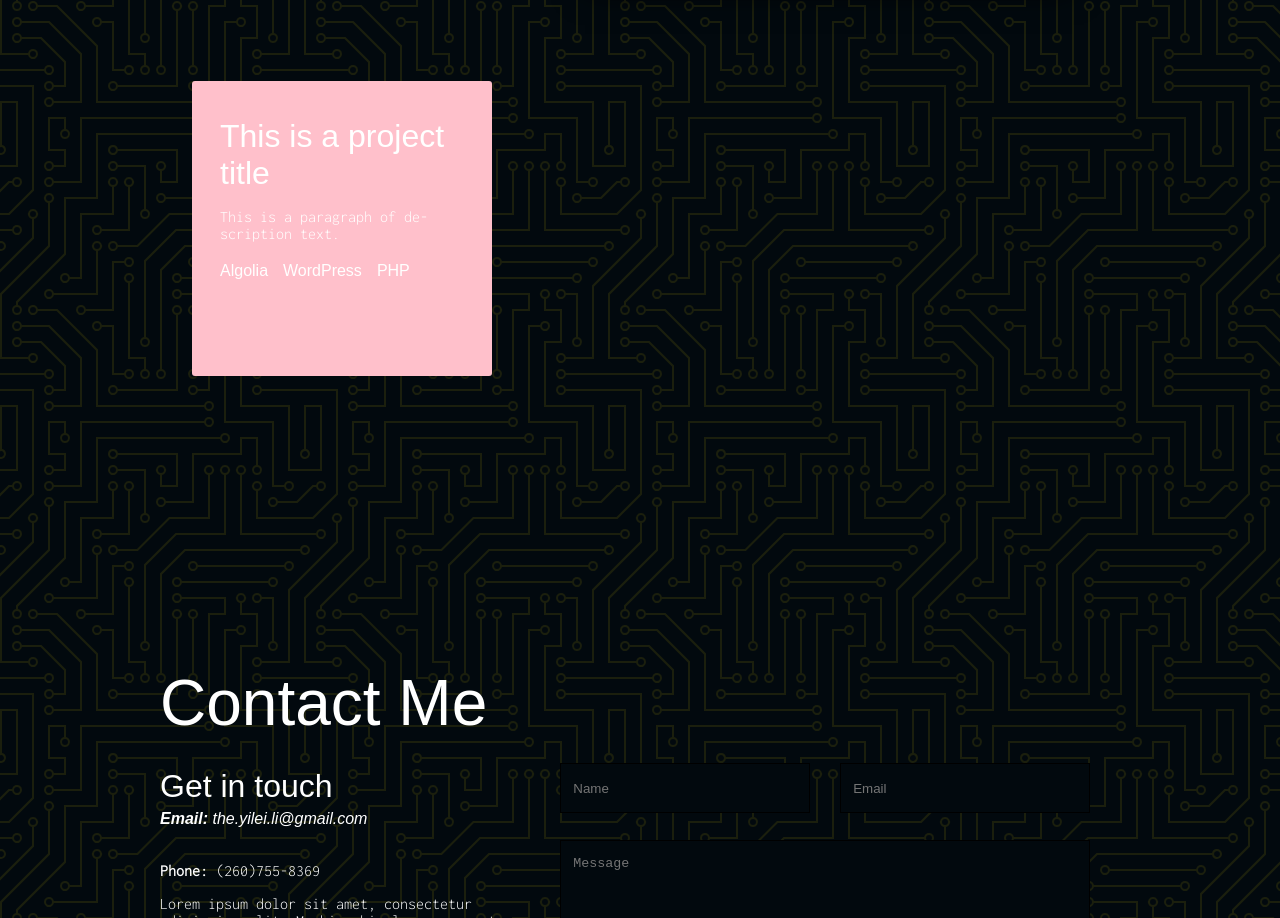
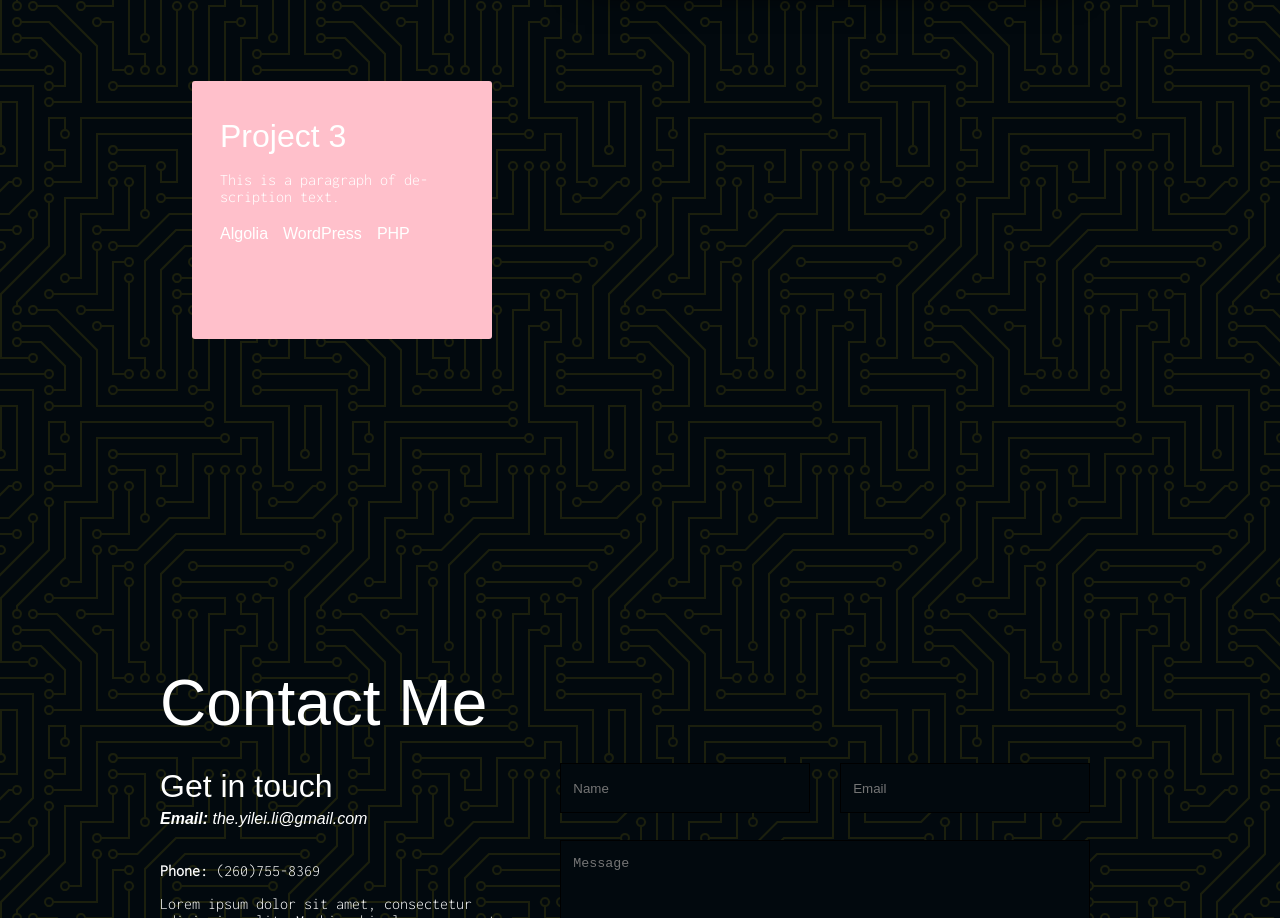
Before and after one commit to Riverflame-dev/personal-website, a React (Create React App) app: page / in a window 1280 px wide. Shown: the part 2587-3505 px from the top of the page. Built offline with nearby package versions, Linux system fonts and the light colour scheme; a web font is replaced by a local one.

Commit message:
imported icons

```diff
--- a/src/pages/home/achrive/index.js
+++ b/src/pages/home/achrive/index.js
@@ -1,5 +1,8 @@
 import React from "react";
 import "./style.scss";
+import { FaExternalLinkAlt, FaRegFile } from 'react-icons/fa';
+import { FiGithub } from "react-icons/fi";
+
 
 export default function Achrive() {
     return (
@@ -16,7 +19,7 @@ export default function Achrive() {
                             <div className="links"></div>
                         </div>
                         <h3 className="project-title">
-                            This is a project title
+                            Project 3
                         </h3>
                         <div className="project-description">
                             <p>This is a paragraph of description text.</p>
```
